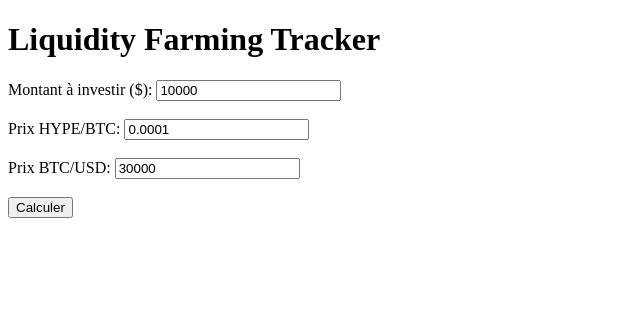
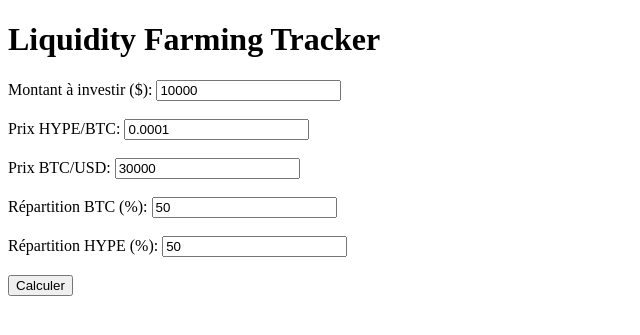
Before and after one commit to tristanraison/liquidity_farming_tracker, a Flask app: page / in a window 1280 px wide. Shown: the top 335 px of the page, without its empty margins (0-640 px from the left). Run offline with Flask 3, Linux system fonts and the light colour scheme.

Commit message:
Add support for custom BTC/HYPE allocation ratios from user input

```diff
--- a/app/routes.py
+++ b/app/routes.py
@@ -1,5 +1,6 @@
 from flask import Blueprint, render_template, request
-from app.services.calculator import calculate_symmetric_allocation
+from app.services.calculator import calculate_custom_allocation
+
 
 main = Blueprint('main', __name__)
 
@@ -15,11 +16,17 @@ def index():
             price_hype_btc = float(request.form['price'])
             price_btc_usd = float(request.form['price_btc_usd'])
 
-            # Compute symmetric allocation
-            result = calculate_symmetric_allocation(
+            # Get allocation splits
+            allocation_btc_pct = float(request.form['allocation_btc'])
+            allocation_hype_pct = float(request.form['allocation_hype'])
+
+            # Compute custom allocation
+            result = calculate_custom_allocation(
                 amount_total_usd=amount,
                 price_hype_btc=price_hype_btc,
-                price_btc_usd=price_btc_usd
+                price_btc_usd=price_btc_usd,
+                allocation_btc_pct=allocation_btc_pct,
+                allocation_hype_pct=allocation_hype_pct
             )
 
         except Exception as e:
--- a/app/templates/index.html
+++ b/app/templates/index.html
@@ -17,25 +17,32 @@
         <label>Prix BTC/USD:</label>
         <input type="number" name="price_btc_usd" step="0.01" required value="30000"><br><br>
 
+        <label>Répartition BTC (%):</label>
+        <input type="number" name="allocation_btc" step="0.01" required value="50"><br><br>
+
+        <label>Répartition HYPE (%):</label>
+        <input type="number" name="allocation_hype" step="0.01" required value="50"><br><br>
+
         <button type="submit">Calculer</button>
     </form>
-
 
     {% if result %}
     {% if result.error %}
     <p style="color:red;">Error: {{ result.error }}</p>
     {% else %}
-    <h2>Result</h2>
+    <h2>Résultat</h2>
     <ul>
-        <li>BTC Price (USD): {{ result.price_btc_usd }}</li>
-        <li>HYPE Price (USD): {{ result.price_hype_usd }}</li>
-        <li>BTC allocation: ${{ result.btc_usd }} → {{ result.btc_qty }} BTC</li>
-        <li>HYPE allocation: ${{ result.hype_usd }} → {{ result.hype_qty }} HYPE</li>
+        <li>Prix BTC (USD) : {{ result.price_btc_usd }}</li>
+        <li>Prix HYPE (USD) : {{ result.price_hype_usd }}</li>
+        <li>Répartition choisie : {{ result.btc_pct }}% BTC / {{ result.hype_pct }}% HYPE</li>
+        <li>Allocation BTC : ${{ result.btc_usd }} → {{ result.btc_qty }} BTC</li>
+        <li>Allocation HYPE : ${{ result.hype_usd }} → {{ result.hype_qty }} HYPE</li>
     </ul>
     {% endif %}
     {% endif %}
 
 
+
 </body>
 
 </html>
```
Also changed, not shown: app/services/calculator.py (+27 -12 lines).
